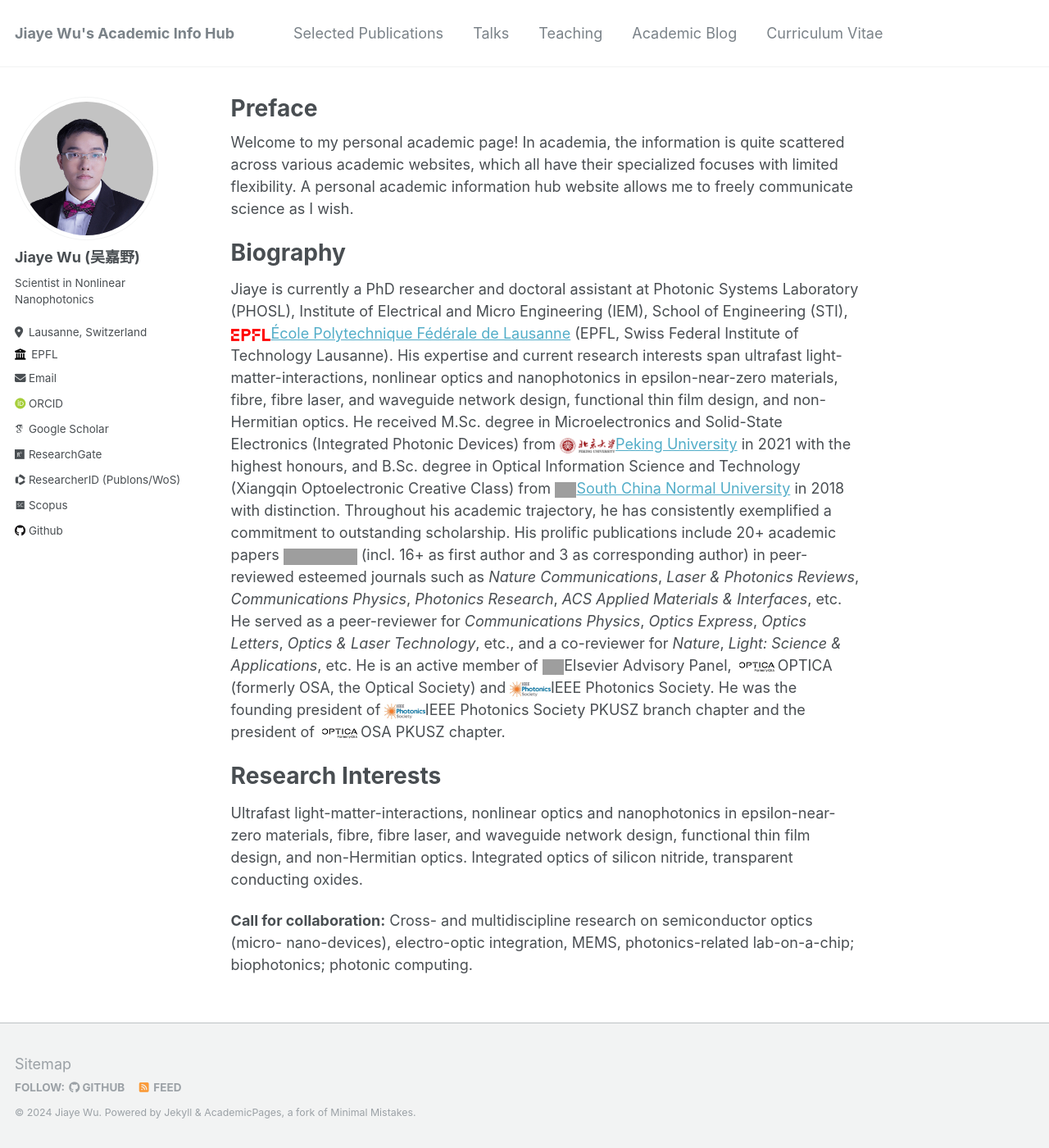
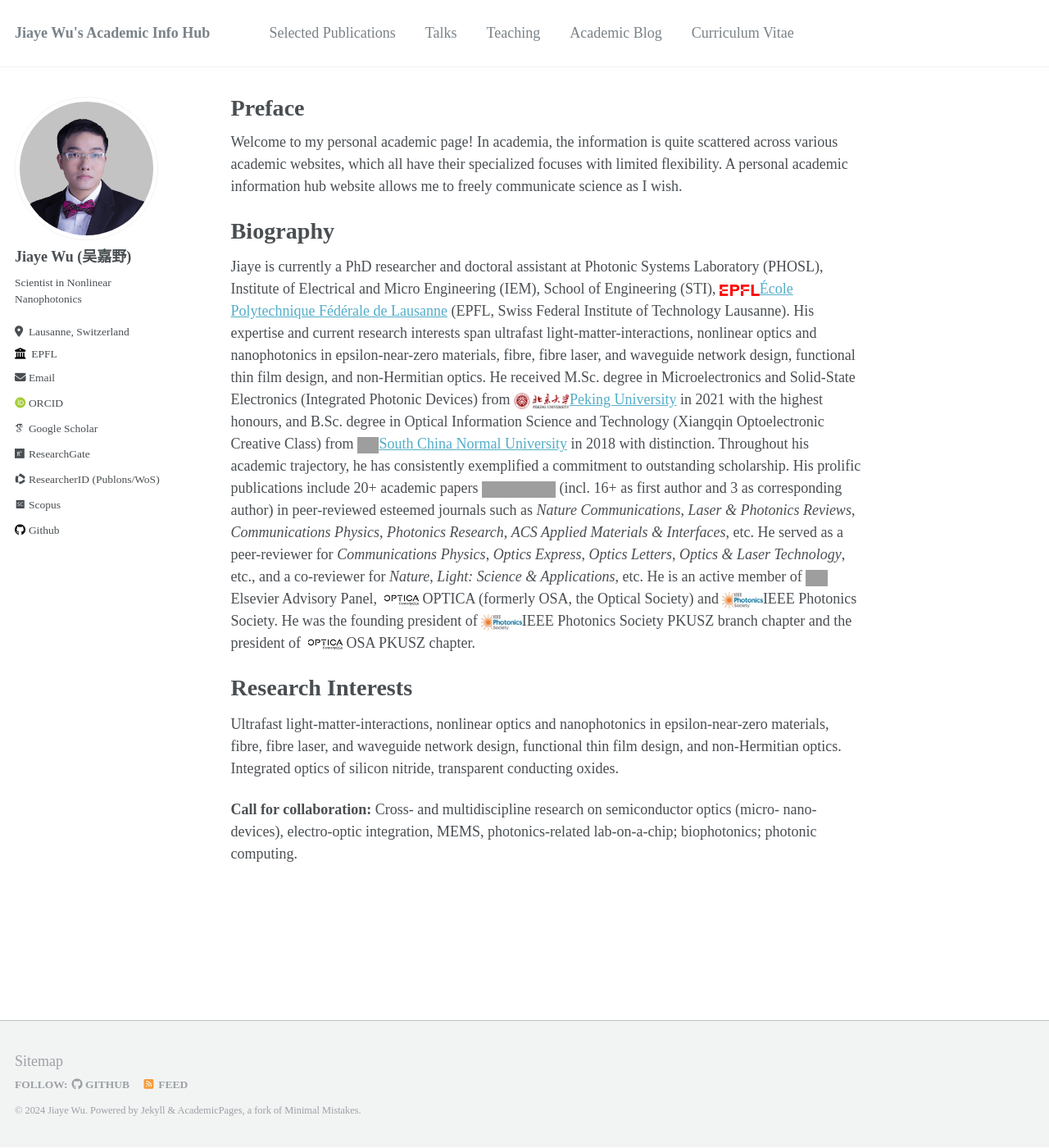
Before and after one commit to jiaye-wu/academicpages-version, a Jekyll site: the page built from _pages/about.md, in a window 1280 px wide and 1400 px high. Shown: the whole window at 82% size. Built offline with Jekyll 4.4.1, drawn with Linux system fonts in a browser that asks for light colours; some web fonts are replaced; grey boxes are pictures that could not be loaded.

Commit message:
Update _variables.scss

```diff
--- a/_sass/_variables.scss
+++ b/_sass/_variables.scss
@@ -27,13 +27,13 @@ $paragraph-indent           : false; // true, false (default)
 $indent-var                 : 1.3em;
 
 /* system typefaces */
-$serif                      : SourceHanSerif, Georgia, Times, serif;
-$sans-serif                 : MiSans, -apple-system, ".SFNSText-Regular", "San Francisco", "Roboto", "Segoe UI", "Helvetica Neue", "Lucida Grande", Arial, sans-serif;
+$serif                      : SourceHanSerif; /*, Georgia, Times, serif;*/
+$sans-serif                 : MiSans; /*MiSans, -apple-system, ".SFNSText-Regular", "San Francisco", "Roboto", "Segoe UI", "Helvetica Neue", "Lucida Grande", Arial, sans-serif;*/
 $monospace                  : Monaco, Consolas, "Lucida Console", monospace;
 
 /* sans serif typefaces */
 $sans-serif-narrow          : $sans-serif;
-$helvetica                  : Helvetica, "Helvetica Neue", Arial, sans-serif;
+$helvetica                  : MiSans, Helvetica, "Helvetica Neue", Arial, sans-serif;
 
 /* serif typefaces */
 $georgia                    : Georgia, serif;
```
